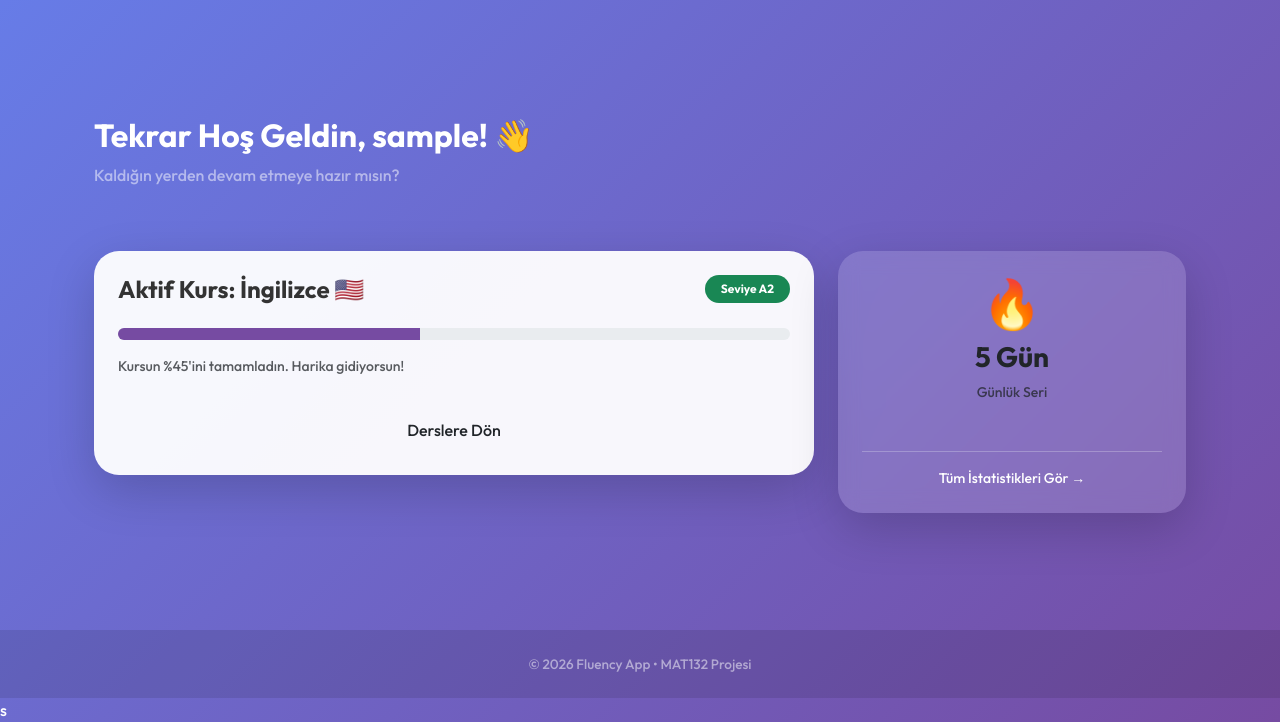
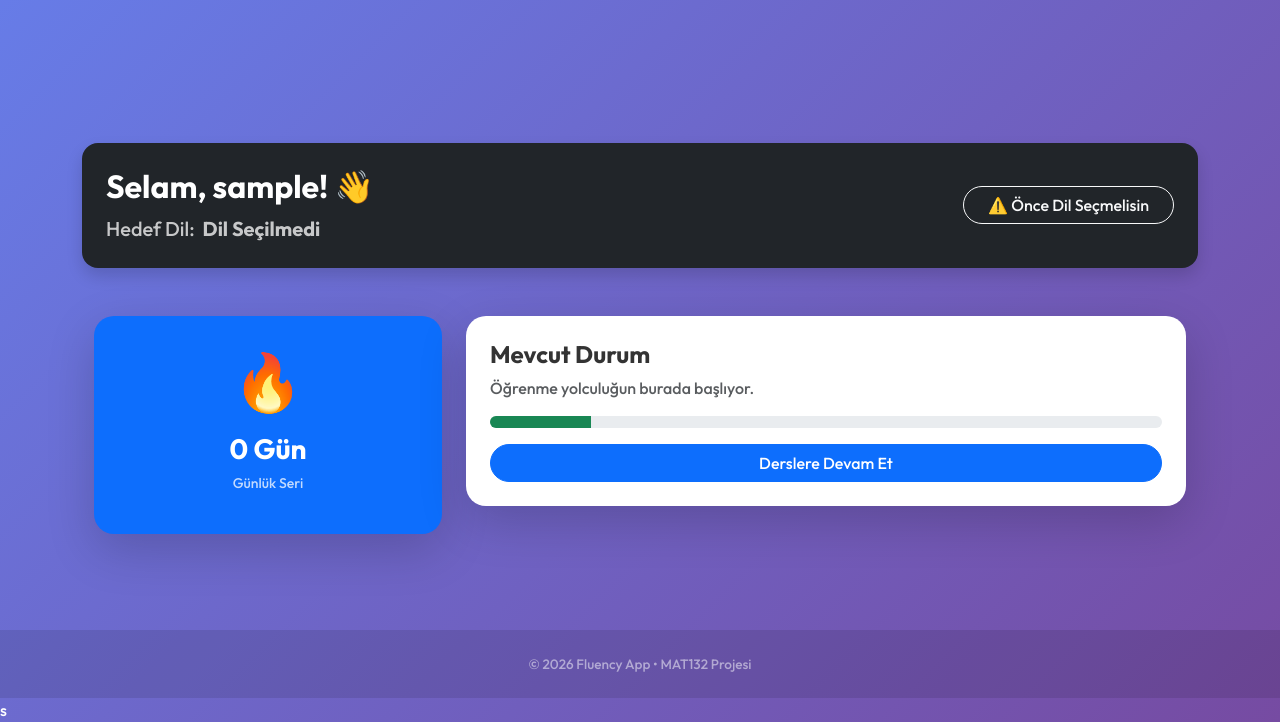
Before and after one commit to eylul-art/web-sitesi-, a Django app: page / in a window 1280 px wide. Shown: the part 78-800 px from the top of the page. Run offline with Django 5.2, Linux system fonts and the light colour scheme; the visitor is signed in with stand-in values (Sample User, id 1).

Commit message:
feat: Seviye tespit sınavı, dinamik UI ve kullanıcı-dil model ilişkileri entegre edildi
- Kullanıcının dil ve seviye bilgilerini tutan UserLanguageLevel modeli aktif edildi ve views ile bağlandı.
- 15 soruluk (A1-C1) dinamik seviye tespit sınavı algoritması ve puan hesaplama (evaluate_test) sistemi yazıldı.
- Sınav sonucunun veritabanına otomatik kaydedilmesi ve güncellenmesi sağlandı.
- Ana sayfa (index) ve Profil sayfaları yenilendi; dinamik dil, seviye rozeti ve öğrenme serisi (streak) UI/UX açısından iyileştirildi.
- Sınav arayüzü (test.html) okunabilirlik sorunları çözüldü ve şık bir sonuç ekranı (result.html) tasarlandı.
- Soru bulunamama durumları için 'no_questions' hata yakalama sayfası eklendi.

```diff
--- a/fluency/fluency/urls.py
+++ b/fluency/fluency/urls.py
@@ -1,9 +1,10 @@
 from django.contrib import admin
-from django.urls import path, include # include eklemeyi unutma!
+from django.urls import path, include
+from languages import views
 
 urlpatterns = [
     path('admin/', admin.site.urls),
-
-    # Tüm kullanıcı işlemlerini 'users' uygulamasındaki urls.py'ye paslıyoruz
-    path('', include('users.urls')),
+    path('', include('users.urls')), # Kullanıcı işlemleri (login/register) buradan geçer
+    path('test/<str:lang_code>/', views.start_placement_test, name='start_test'),
+    path('test/<str:lang_code>/evaluate/', views.evaluate_test, name='evaluate_test'),
 ]
--- a/fluency/templates/index.html
+++ b/fluency/templates/index.html
@@ -1,102 +1,69 @@
 {% extends "base.html" %}
 
-{% block title %}Akıcı Dil Öğrenimi{% endblock %}
+{% block content %}
+<div class="container mt-5">
+    {% if user.is_authenticated %}
+    <div class="row g-4">
+        <div class="col-12 mb-4 d-flex justify-content-between align-items-center bg-dark text-white p-4 rounded-4 shadow">
+            <div>
+                <h2 class="fw-bold">Selam, {{ user.username }}! 👋</h2>
+                <div class="d-flex align-items-center mt-2">
+                    <p class="mb-0 opacity-75 fs-5">
+                        Hedef Dil: <strong class="ms-1 text-white">{{ target_lang_name }}</strong>
+                    </p>
 
-{% block content %}
-<div class="container">
-    {% if not user.is_authenticated %}
-    <div class="row align-items-center min-vh-75">
-        <div class="col-lg-6 text-center text-lg-start animate__animated animate__fadeIn">
-            <h1 class="display-2 fw-bold mb-4" style="line-height: 1.1;">
-                Dil Öğrenmenin <br><span style="color: #ffd700;">En Akıcı</span> Yolu.
-            </h1>
-            <p class="lead mb-5 text-white-50">
-                Geleneksel yöntemleri unutun. Fluency ile oyunlaştırılmış içerikler ve
-                pratik odaklı derslerle yeni bir dili doğal yollarla öğrenin.
-            </p>
-            <div class="d-flex flex-column flex-sm-row gap-3 justify-content-center justify-content-lg-start">
-                <a href="/register" class="btn btn-start btn-lg px-5 py-3 shadow-lg">Maceraya Başla</a>
-                <a href="#features" class="btn btn-outline-light btn-lg px-5 py-3">Nasıl Çalışır?</a>
+                    {% if user_level %}
+                        <span class="badge bg-success ms-3 px-3 py-2 fs-6 rounded-pill shadow-sm">
+                            🏆 Seviye: {{ user_level }}
+                        </span>
+                    {% endif %}
+                </div>
+            </div>
+
+            {% if target_lang_code %}
+                <a href="{% url 'start_test' lang_code=target_lang_code %}" class="btn btn-warning btn-lg fw-bold rounded-pill px-4 shadow text-dark">
+                    {% if user_level and user_level != 'A1' %}
+                        🔄 {{ target_lang_name }} Seviyeni Güncelle
+                    {% else %}
+                        🚀 {{ target_lang_name }} Testine Başla
+                    {% endif %}
+                </a>
+            {% else %}
+                <a href="/admin" class="btn btn-outline-light rounded-pill px-4">
+                    ⚠️ Önce Dil Seçmelisin
+                </a>
+            {% endif %}
+        </div>
+
+        <div class="col-md-4 text-center">
+            <div class="card border-0 shadow-lg p-4 bg-primary text-white" style="border-radius: 20px;">
+                <span style="font-size: 3.5rem;">🔥</span>
+                <h3 class="fw-bold mt-2">{{ user_streak|default:"0" }} Gün</h3>
+                <p class="small opacity-75">Günlük Seri</p>
             </div>
         </div>
-        <div class="col-lg-6 d-none d-lg-block text-center animate__animated animate__zoomIn">
-            <div class="floating-icons" style="font-size: 8rem; filter: drop-shadow(0 20px 30px rgba(0,0,0,0.3));">
-                🌍 💬 🚀
+
+        <div class="col-md-8">
+            <div class="card border-0 shadow-lg p-4" style="border-radius: 20px; background: white; color: #333;">
+                <h4 class="fw-bold">Mevcut Durum</h4>
+                <p class="text-muted">Öğrenme yolculuğun burada başlıyor.</p>
+                <div class="progress mb-3" style="height: 12px; border-radius: 10px;">
+                    <div class="progress-bar bg-success" style="width: 15%;"></div>
+                </div>
+                <a href="/dashboard" class="btn btn-primary rounded-pill px-4">Derslere Devam Et</a>
             </div>
         </div>
     </div>
+
     {% else %}
-    <div class="row g-4 animate__animated animate__fadeInUp">
-        <div class="col-12 mb-4">
-            <h2 class="fw-bold">Tekrar Hoş Geldin, {{ user.username }}! 👋</h2>
-            <p class="text-white-50">Kaldığın yerden devam etmeye hazır mısın?</p>
-        </div>
-
-        <div class="col-md-8">
-            <div class="card border-0 shadow-lg p-4 mb-4"
-                style="border-radius: 25px; background: rgba(255,255,255,0.95); color: #333;">
-                <div class="d-flex justify-content-between align-items-center mb-4">
-                    <h4 class="fw-bold mb-0">Aktif Kurs: İngilizce 🇺🇸</h4>
-                    <span class="badge bg-success rounded-pill p-2 px-3">Seviye A2</span>
-                </div>
-                <div class="progress mb-3" style="height: 12px; border-radius: 10px;">
-                    <div class="progress-bar progress-bar-striped progress-bar-animated" role="progressbar"
-                        style="width: 45%; background: #764ba2;"></div>
-                </div>
-                <p class="small text-muted">Kursun %45'ini tamamladın. Harika gidiyorsun!</p>
-                <a href="/dashboard" class="btn btn-fluency mt-3 py-2">Derslere Dön</a>
-            </div>
-        </div>
-
-        <div class="col-md-4">
-            <div class="card border-0 shadow-lg p-4 text-center"
-                style="border-radius: 25px; background: rgba(255,255,255,0.15); backdrop-filter: blur(10px);">
-                <div class="mb-3">
-                    <span class="display-5">🔥</span>
-                    <h3 class="fw-bold mt-2">{{ user_streak }} Gün</h3>
-                    <p class="small opacity-75">Günlük Seri</p>
-                </div>
-                <hr class="border-light opacity-25">
-                <a href="/profile" class="text-white text-decoration-none small">Tüm İstatistikleri Gör →</a>
-            </div>
+    <div class="text-center py-5">
+        <h1 class="display-3 fw-bold text-white">Fluency'ye Hoş Geldin</h1>
+        <p class="lead text-white-50 mt-3 mb-4">Dil öğrenme serüvenine başlamak için giriş yap veya kayıt ol.</p>
+        <div class="d-flex justify-content-center gap-3">
+            <a href="{% url 'login' %}" class="btn btn-warning btn-lg px-5 rounded-pill fw-bold shadow">Giriş Yap</a>
+            <a href="{% url 'register' %}" class="btn btn-outline-light btn-lg px-5 rounded-pill fw-bold">Kayıt Ol</a>
         </div>
     </div>
     {% endif %}
 </div>
-
-<style>
-    .min-vh-75 {
-        min-height: 75vh;
-    }
-
-    .btn-start {
-        background: #ffd700;
-        color: #5a3791;
-        font-weight: 700;
-        border-radius: 50px;
-        transition: 0.3s;
-    }
-
-    .btn-start:hover {
-        background: #fff;
-        transform: translateY(-3px);
-    }
-
-    /* Animasyonlar için ufak bir CSS */
-    .floating-icons {
-        animation: float 6s ease-in-out infinite;
-    }
-
-    @keyframes float {
-
-        0%,
-        100% {
-            transform: translateY(0);
-        }
-
-        50% {
-            transform: translateY(-20px);
-        }
-    }
-</style>
 {% endblock %}
--- a/fluency/users/models.py
+++ b/fluency/users/models.py
@@ -1,19 +1,20 @@
 from django.db import models
-from django.contrib.auth.models import AbstractUser
+from django.conf import settings
+from django.contrib.auth.models import AbstractUser # Bunu ekle
 
+# 1. Eksik olan User modelini buraya tanımlıyoruz
 class User(AbstractUser):
-    # Şemadaki özel alanlar
-    email = models.EmailField(unique=True)
-    reset_token = models.CharField(max_length=255, null=True, blank=True)
-    reset_token_expires_at = models.DateTimeField(null=True, blank=True)
+    pass
 
-    # Şemadaki target language ve level ilişkileri (opsiyonel ama şemada var)
-    target_language_id = models.IntegerField(null=True, blank=True)
-    target_level_id = models.IntegerField(null=True, blank=True)
-
-    created_at = models.DateTimeField(auto_now_add=True)
-    updated_at = models.DateTimeField(auto_now=True)
+# 2. Senin yazdığın seviye modeli (Burası aynen kalabilir)
+class UserLanguageLevel(models.Model):
+    user = models.ForeignKey(
+        settings.AUTH_USER_MODEL,
+        on_delete=models.CASCADE
+    )
+    language_code = models.CharField(max_length=5)
+    level = models.CharField(max_length=2, default='A1')
+    last_tested = models.DateTimeField(auto_now=True)
 
     def __str__(self):
-        return self.username
-# Create your models here.
+        return f"{self.user} - {self.language_code} - {self.level}"
--- a/fluency/users/urls.py
+++ b/fluency/users/urls.py
@@ -10,7 +10,7 @@ urlpatterns = [
     path('logout/', views.logout_view, name='logout'),
     path('profile/', views.profile_view, name='profile'),
 
-    # Şifremi Unuttum Sistemi (NoReverseMatch Hatasını Çözen Kısım)
+    # ŞİFRE SIFIRLAMA SİSTEMİ (Hata veren kısım burasıydı, geri ekledik)
     path('password_reset/', auth_views.PasswordResetView.as_view(
         template_name='users/password_reset.html'
     ), name='password_reset'),
--- a/fluency/users/views.py
+++ b/fluency/users/views.py
@@ -4,17 +4,26 @@ from django.contrib.auth.decorators import login_required
 from .forms import RegisterForm, LoginForm
 
 def index_view(request):
-    """Ana sayfa: Giriş yapmış kullanıcıyı Dashboard'a yönlendirebilir
-    veya giriş yapmamış kişiye Landing Page gösterir."""
-    context = {
-        'is_homepage': True,
-    }
+    """Ana sayfa: Kullanıcının dilini, seviyesini ve serisini çeker."""
+    context = {'is_homepage': True}
+
     if request.user.is_authenticated:
-        # İleride veritabanından çekilecek örnek veriler
-        context['user_streak'] = 5
-        context['xp_points'] = 1250
-        # Giriş yapan kullanıcıyı direkt Dashboard içeriğiyle karşılamak için
-        # index.html içinde {% if user.is_authenticated %} kontrolü kullanıyoruz.
+        # Kullanıcının eklediği dili buluyoruz
+        user_language_entry = request.user.userlanguagelevel_set.first()
+
+        if user_language_entry:
+            context['target_lang_code'] = user_language_entry.language_code
+            lang_names = {'en': 'İngilizce', 'fr': 'Fransızca', 'de': 'Almanca', 'kr': 'Korece'}
+            context['target_lang_name'] = lang_names.get(user_language_entry.language_code, user_language_entry.language_code.upper())
+
+            # SEVİYE BİLGİSİNİ BURADAN GÖNDERİYORUZ
+            context['user_level'] = user_language_entry.level
+        else:
+            context['target_lang_code'] = None
+            context['target_lang_name'] = "Dil Seçilmedi"
+            context['user_level'] = None
+
+        context['user_streak'] = getattr(request.user, 'streak', 0)
 
     return render(request, 'index.html', context)
 
@@ -57,12 +66,14 @@ def logout_view(request):
 
 @login_required
 def profile_view(request):
-    """Kullanıcının profil bilgilerini gördüğü yer."""
-    return render(request, 'users/profile.html')
+    """Profil sayfası: Kullanıcının dil seviyesini gösterir."""
+    user_lang = request.user.userlanguagelevel_set.first()
+    context = {
+        'user_lang': user_lang,
+        'user_streak': getattr(request.user, 'streak', 0)
+    }
+    return render(request, 'users/profile.html', context)
 
 @login_required
 def dashboard_view(request):
-    """Derslerin, kelimelerin ve dil seçimlerinin olduğu ana panel."""
-    # Burada veritabanından dersleri çekip gönderebilirsin
-    # Örn: courses = Course.objects.all()
     return render(request, 'users/dashboard.html')
```
Also changed, not shown: fluency/languages/admin.py (+4 -11 lines), fluency/languages/models.py (+17 -7 lines), fluency/languages/templates/languages/no.question.html (added, +12 -0 lines), fluency/languages/templates/languages/result.html (added, +22 -0 lines), fluency/languages/templates/languages/test.html (added, +43 -0 lines), fluency/languages/views.py (+58 -2 lines), fluency/templates/users/profile.html (+44 -32 lines), fluency/users/admin.py (+17 -4 lines), fluency/core/migrations/0001_initial.py (deleted), fluency/core/migrations/0002_initial.py (deleted), fluency/languages/migrations/0001_initial.py, fluency/users/migrations/0001_initial.py, fluency/vocabulary/migrations/0001_initial.py, fluency/writing/migrations/0001_initial.py.
